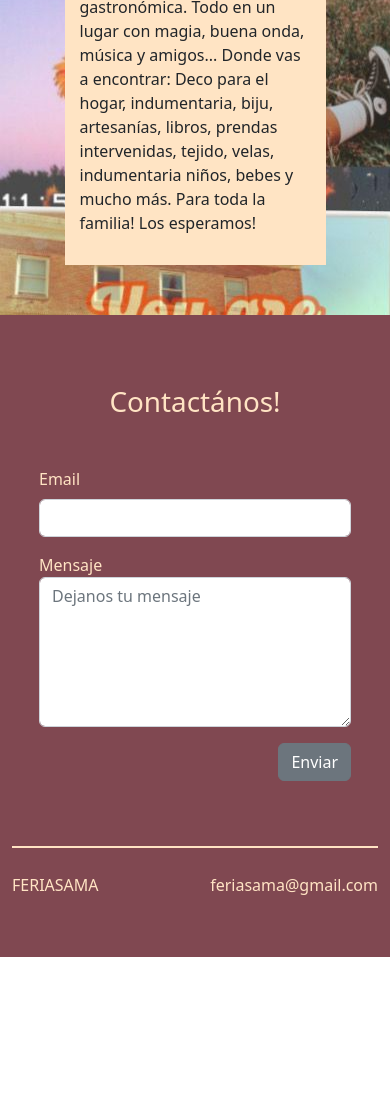
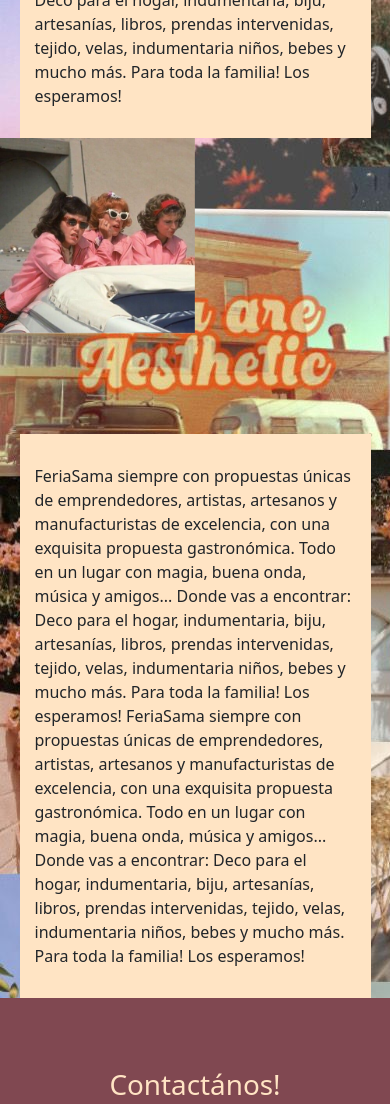
Before and after one commit to Samasuarez/samasuarez, a website: page pages/quienesSomos.html in a window 390 px wide. Shown: the part 680-1784 px from the top of the page. Before the commit the page ends 1637 px from the top, so only its background shows below. Drawn offline with nearby package versions, Linux system fonts and the light colour scheme.

Commit message:
se agrego contenido a la pag quienes somos

```diff
--- a/pages/quienesSomos.html
+++ b/pages/quienesSomos.html
@@ -56,11 +56,35 @@
     <main class="mainGrid">
       <div class="gridQuienesSomos bgImgContacto">
         <div class="animate__animated animate__pulse imgAnimate">
-          <img src="../img/fotovintage1.webp" width="100%">
+          <img src="../img/fotovintage1.webp" class="imgAnim">
         </div>
         <div class="texto">
           <h2 class="textoNosotros">NOSOTROS</h2>
           <p>
+            FeriaSama siempre con propuestas únicas de emprendedores, artistas,
+            artesanos y manufacturistas de excelencia, con una exquisita
+            propuesta gastronómica. Todo en un lugar con magia, buena onda,
+            música y amigos... Donde vas a encontrar: Deco para el hogar,
+            indumentaria, biju, artesanías, libros, prendas intervenidas,
+            tejido, velas, indumentaria niños, bebes y mucho más. Para toda la
+            familia! Los esperamos!
+          </p>
+        </div>
+        <div class="bgImgContacto2">
+          <div class="animate__animated animate__pulse imgAnimate">
+            <img src="../img/imgvintage4.jpg" class="imgAnim">
+          </div>
+          </div>
+        <div class="texto2">
+          <!-- <h2 class="textoNosotros2">NOSOTROS</h2> -->
+          <p>
+            FeriaSama siempre con propuestas únicas de emprendedores, artistas,
+            artesanos y manufacturistas de excelencia, con una exquisita
+            propuesta gastronómica. Todo en un lugar con magia, buena onda,
+            música y amigos... Donde vas a encontrar: Deco para el hogar,
+            indumentaria, biju, artesanías, libros, prendas intervenidas,
+            tejido, velas, indumentaria niños, bebes y mucho más. Para toda la
+            familia! Los esperamos!
             FeriaSama siempre con propuestas únicas de emprendedores, artistas,
             artesanos y manufacturistas de excelencia, con una exquisita
             propuesta gastronómica. Todo en un lugar con magia, buena onda,
--- a/scss/_mediasQ.scss
+++ b/scss/_mediasQ.scss
@@ -44,6 +44,8 @@
     grid-template-areas:
       "imgAnimate imgAnimate"
       "texto texto"
+      "texto2 texto2"
+      "imgAnimate2 imgAnimate2"
       "textoForm textoForm"
       "form form";
   }
@@ -56,14 +58,22 @@
       "textoForm textoForm"
       "form form";
   }
-  .texto {
+
+  .texto .texto2 {
     grid-area: texto;
     align-items: center;
     height: 100%;
     display: block;
     padding: 50px;
   }
+
   .texto p {
+    padding: 30px 15px;
+    margin: 0;
+    background-color: bisque;
+    margin: 0 5%;
+  }
+  .texto2 p {
     padding: 30px 15px;
     margin: 0;
     background-color: bisque;
@@ -90,6 +100,18 @@
     font-size: 20px;
     color: $color-letra;
   }
+  .imgAnimate {
+    grid-area: imgAnimate;
+    padding: 0;
+  }
+  .imgAnimate2 {
+    grid-area: imgAnimate2;
+    padding: 0;
+  }
+  .imgAnim {
+    width: 100%;
+    height: 100%;
+  }
 }
 
 @media only screen and (max-width: 520px) {
@@ -110,10 +132,18 @@
     grid-template-areas:
       "imgAnimate imgAnimate"
       "texto texto"
+      "imgAnimate2 imgAnimate2"
+      "texto2 texto2"
       "textoForm textoForm"
       "form form";
   }
   .texto p {
+    padding: 30px 15px;
+    margin: 0;
+    background-color: bisque;
+    margin: 0 5%;
+  }
+  .texto2 p {
     padding: 30px 15px;
     margin: 0;
     background-color: bisque;
@@ -152,4 +182,13 @@
     display: block;
     padding: 50px;
   }
+  .imgAnimate {
+    grid-area: imgAnimate;
+  }
+  .imgAnimate2 {
+    grid-area: imgAnimate2;
+  }
+  .imgAnim {
+    width: 100%;
+  }
 }
--- a/scss/_quienesSomos.scss
+++ b/scss/_quienesSomos.scss
@@ -2,6 +2,7 @@
   height: 100%;
   background-image: url("../img/fotovintage2.jpg");
 }
+
 .textoNosotros {
   text-align: center;
   background-color: $color-secundario;
@@ -9,11 +10,21 @@
   margin-right: 50px;
   padding-top: 30px;
 }
+.textoNosotros2 {
+  text-align: center;
+  background-color: #ffe4c4;
+  margin: 0;
+  margin-left: 50px;
+  padding-top: 30px;
+}
 .gridQuienesSomos {
   display: grid;
   grid-template-columns: 1fr 1fr;
   grid-template-rows: auto auto auto auto auto;
-  grid-template-areas: "imgAnimate texto" "textoForm form";
+  grid-template-areas:
+    "imgAnimate texto"
+    "texto2 imgAnimate2"
+    "textoForm form";
 }
 .texto {
   grid-area: texto;
@@ -28,3 +39,33 @@
   background-color: bisque;
   margin-right: 50px;
 }
+.texto2 p {
+  padding: 30px 15px;
+  margin: 0;
+  background-color: bisque;
+  margin-left: 50px;
+}
+.imgAnimate {
+  grid-area: imgAnimate;
+
+  padding: 100px;
+}
+.imgAnimate2 {
+  grid-area: imgAnimate2;
+
+  padding: 100px;
+}
+.imgAnim{
+  width: 100%;
+}
+.texto2 {
+  grid-area: texto2;
+  align-items: center;
+  height: 100%;
+  display: block;
+  padding-top: 100px;
+}
+.imgAnim{
+  width: 100%;
+  height: 100%;
+}
```
Also changed, not shown: img/imgvintage3.jpg (added), img/imgvintage4.jpg (added), styles/estilos.css.
